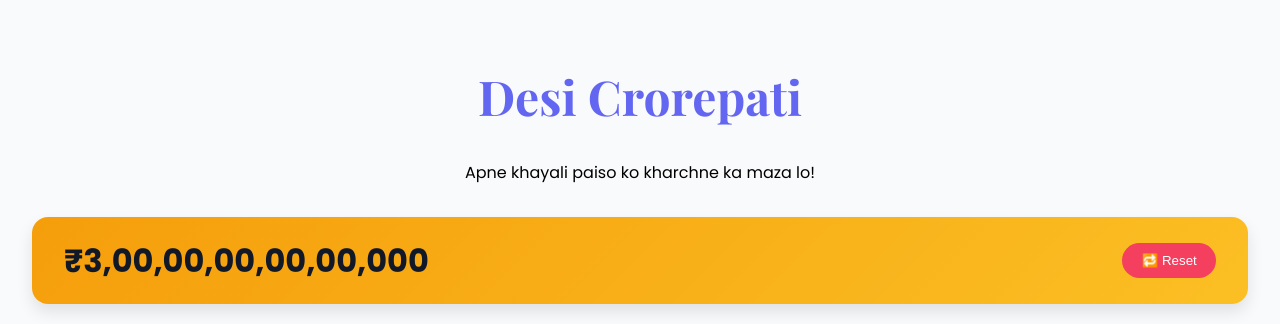
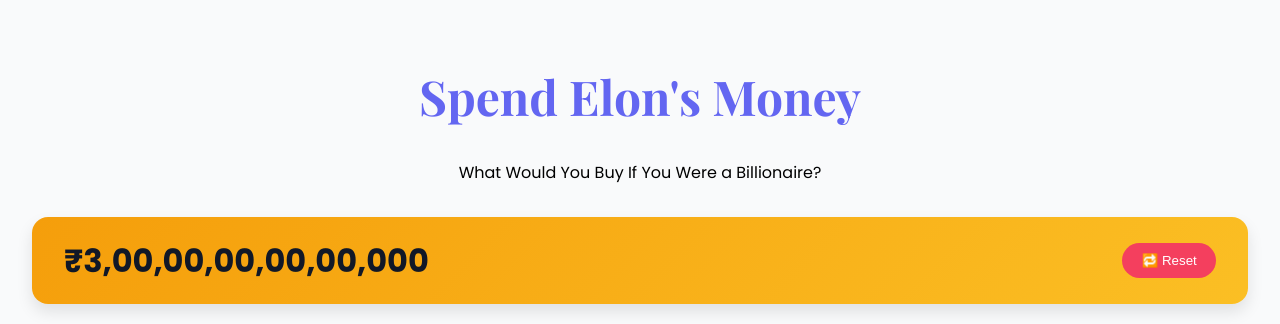
Before and after one commit to VasimAkaram/Spend-Elon-s-Money, a plain HTML site: page index.html in a window 1280 px wide. Shown: the top 324 px of the page. Drawn offline with nearby package versions, Linux system fonts and the light colour scheme.

Commit message:
new changes

```diff
--- a/vas.html
+++ b/index.html
@@ -3,7 +3,7 @@
 <head>
   <meta charset="UTF-8" />
   <meta name="viewport" content="width=device-width, initial-scale=1.0"/>
-  <title>Desi Crorepati | Spend Your Imaginary Billions</title>
+  <title>Spend Elon's Money | What Would You Buy If You Were a Billionaire?</title>
   <link href="https://fonts.googleapis.com/css2?family=Poppins:wght@400;600;700&family=Playfair+Display:wght@700&display=swap" rel="stylesheet">
   <style>
     :root {
@@ -151,8 +151,8 @@
 <body>
   <div class="container">
     <header>
-      <h1>Desi Crorepati</h1>
-      <p>Apne khayali paiso ko kharchne ka maza lo!</p>
+      <h1>Spend Elon's Money</h1>
+      <p>What Would You Buy If You Were a Billionaire?</p>
     </header>
 
     <div class="money-display">
```
